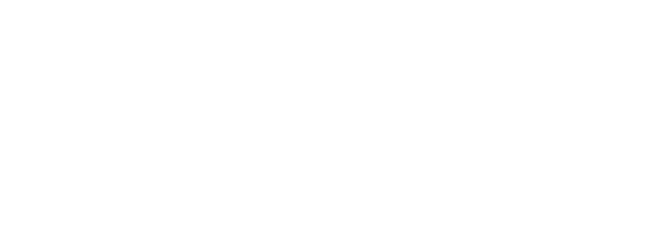
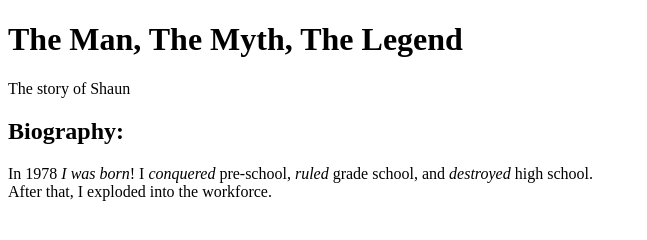
Before and after one commit to tankehrton/lab-01, a plain HTML site: page index.html in a window 1280 px wide. Shown: the whole page, without its empty margins (0-647 px from the left). Drawn offline with Linux system fonts and the light colour scheme.

Commit message:
Added a title and a biography paragraph

```diff
--- a/index.html
+++ b/index.html
@@ -5,11 +5,23 @@
   <meta charset="UTF-8">
   <meta http-equiv="X-UA-Compatible" content="IE=edge">
   <meta name="viewport" content="width=device-width, initial-scale=1.0">
-    <title>My First Page</title>
+  <title>Shaun McKinnon - Biography</title>
 </head>
 
 <body>
+  <header>
+    <h1>The Man, The Myth, The Legend</h1>
+    <p>The story of Shaun</p>
+  </header>
 
+  <section>
+    <h2>Biography:</h2>
+
+    <p>
+      In 1978 <em>I was born</em>! I <em>conquered</em> pre-school, <em>ruled</em> grade school, and <em>destroyed</em> high school.
+      <br>After that, I exploded into the workforce.
+    </p>
+  </section>
 </body>
 
 </html>
```
Lines whose indentation alone changed are shown as unchanged.
